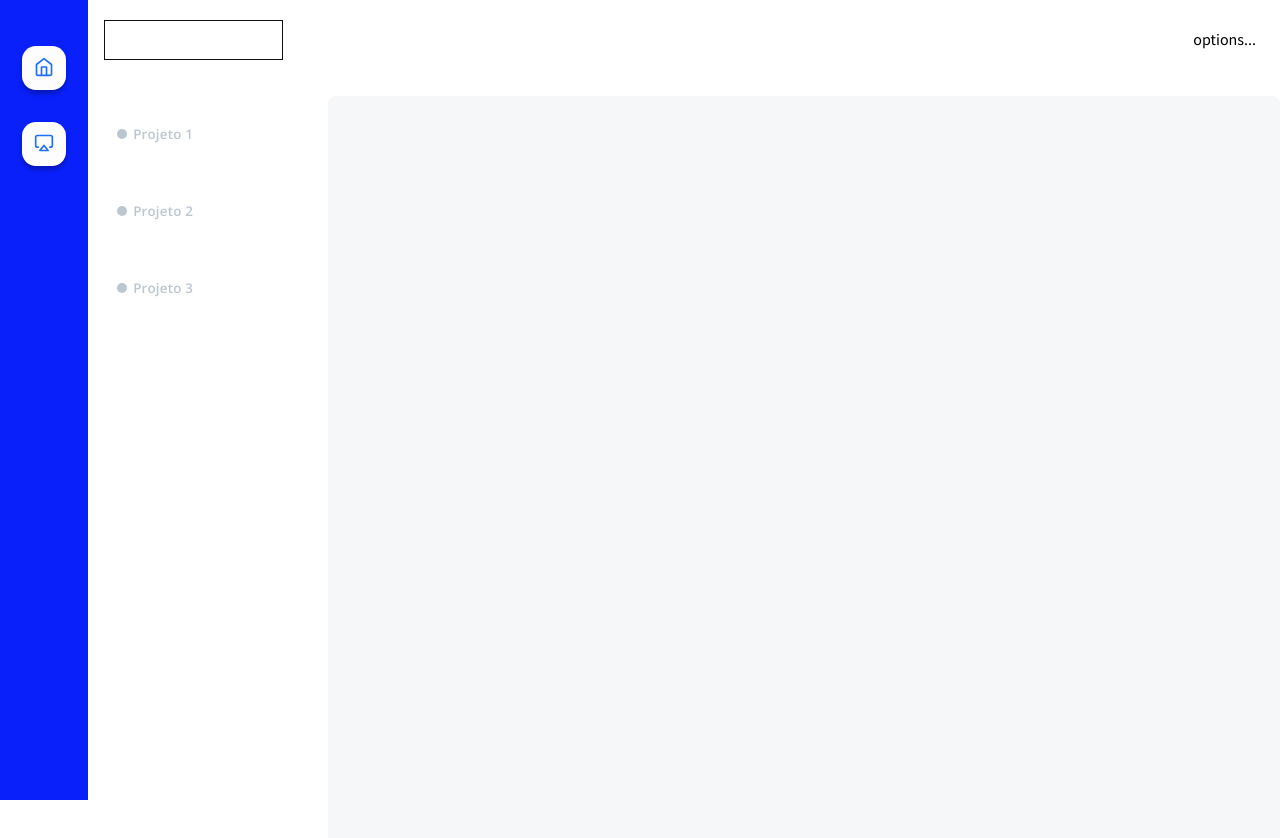
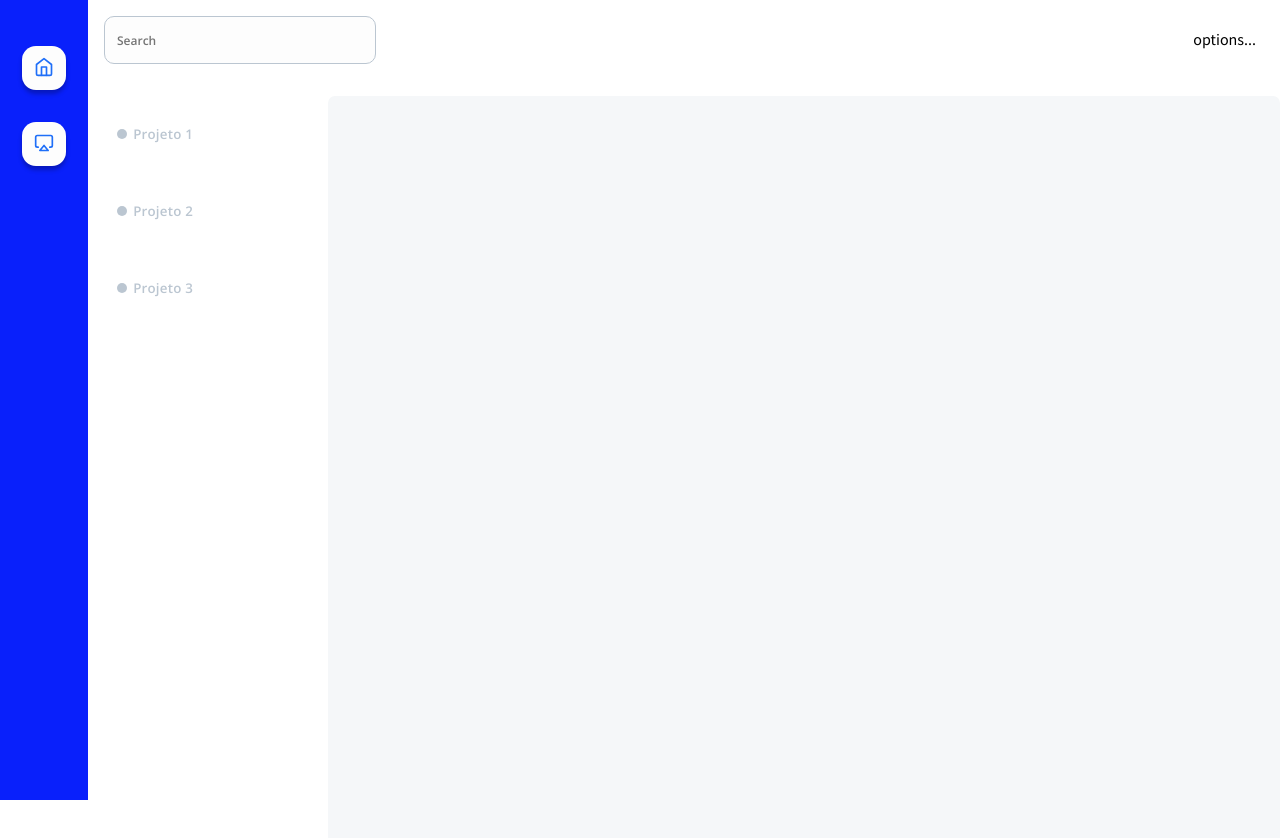
Before and after one commit to vinicius0197/codestreak, a React (Create React App) app: page /home in a window 1280 px wide. Shown: the top 838 px of the page. Built offline with nearby package versions, Linux system fonts and the light colour scheme.

Commit message:
adding searchbar styling

```diff
--- a/src/components/Searchbar/index.js
+++ b/src/components/Searchbar/index.js
@@ -6,7 +6,7 @@ import {
 
 const Searchbar = () => {
   return(
-    <SearchbarInput />
+    <SearchbarInput placeholder="Search" />
   );
 };
 
--- a/src/components/Searchbar/styles.js
+++ b/src/components/Searchbar/styles.js
@@ -1,6 +1,17 @@
 import styled from 'styled-components';
 
 export const SearchbarInput = styled.input`
-  border: 1px solid #111;
-  height: 2.5rem;
+  height: 3rem;
+  width: 17rem;
+  padding: 16px 12px;
+  background: #FDFDFD;
+  border: 1px solid #BBC6D1;
+  border-radius: 10px;
+
+  font-family: Open Sans;
+  font-style: normal;
+  font-weight: bold;
+  font-size: 12px;
+  line-height: 16px;
+  color: #2F2F2F;
 `;
```
